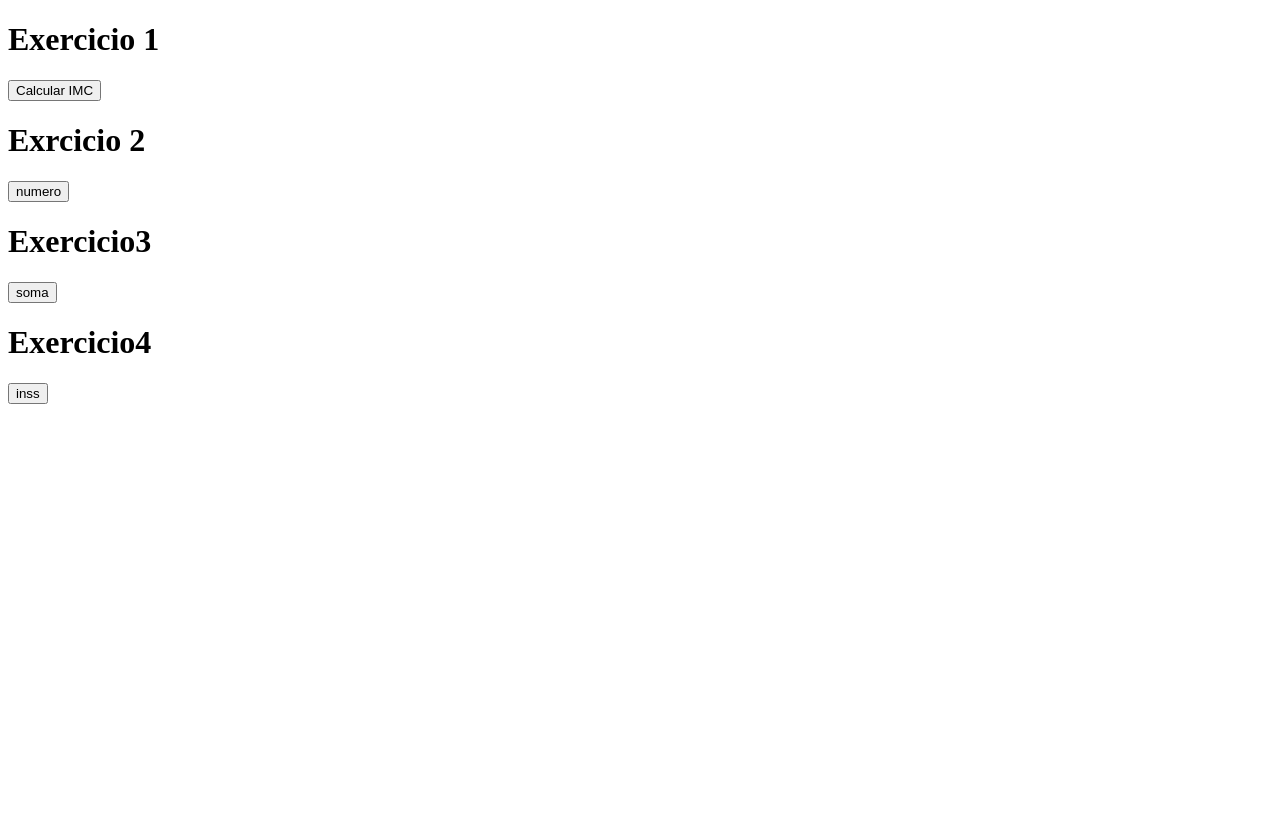
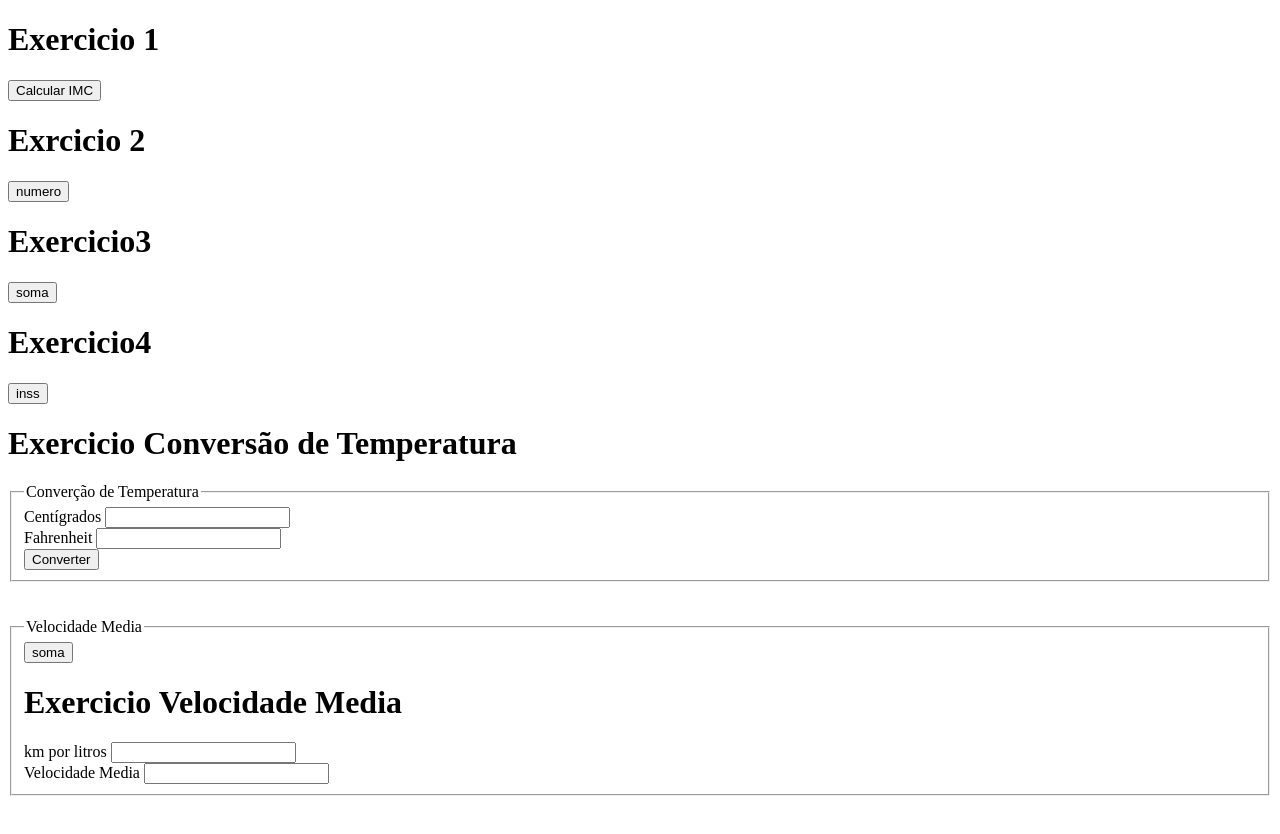
Before and after one commit to carlos46esantos/Exercicio_JavaScript, a plain HTML site: page index.html in a window 1280 px wide. Before the commit the page ends 800 px from the top, so only its background shows below. Drawn offline with Linux system fonts and the light colour scheme.

Commit message:
Temperatura , velocidade media

```diff
--- /dev/null
+++ b/Temperatura.js
@@ -0,0 +1,20 @@
+function ConverterTemperatura() {
+    if (document.getElementById('Centigrados').value == ""){
+        alert("O precimento e obrigatorio"),focus(); //manda o cursor para o campo
+        return;
+    }
+
+    // pegando o valor do campo centigrados
+    let c =parseFloat(document.getElementById('Centigrados').value);
+    // faço o calculo da conversão
+    let f = (9 * c + 160) / 5;
+    //atribuir o resultado ao valor do campo fahrenit
+    document.getElementById('Fahrenheit').value = f;
+
+    if (f > 50){
+        document.getElementById('Fahrenheit').style.backgroundColor = 'red';
+    }else {
+        document.getElementById('Fahrenheit').style.backgroundColor = 'blue';
+    }
+
+}
--- /dev/null
+++ b/VelocidadeMedia.js
@@ -0,0 +1,6 @@
+function VelocidadeMedia() {
+    let KmPorLitros = parseFloat(document.getElementById('km/litros').value)
+    let VelicidadeMedia =parseFloat(document.getElementById('Velocidade Media').value)
+    let Distancia = (tempo * velocidade)
+    let QtdeLitros = (distancia / 12)
+}
--- a/index.html
+++ b/index.html
@@ -9,6 +9,8 @@
     <script type="text/javascript" src="ParImpar.js"></script>
     <script type="text/javascript" src="SomaDosNumeros.js"></script>
     <script type="Text/javascript" src="Aposentadoria.js"></script>
+    <script type="text/javascript" src="Temperatura.js"></script>
+    <script type="text/javascript" src="VelocidadeMedia.js"></script>
 </head>
 <body>
     <h1>Exercicio 1</h1>
@@ -19,5 +21,36 @@
     <input type="button" value="soma" onclick=" SomaDosNumeros()"><br>
     <h1>Exercicio4</h1>
     <input type="button" value="inss" onclick=" Aposentadoria()"><br>
+
+    <h1>Exercicio Conversão de Temperatura</h1>
+    <fieldset>
+        <legend> Converção de Temperatura</legend>
+    <label for="Centigrados">Centígrados</label>
+    <input type="number" id="Centigrados" ><br>
+
+
+    <label for="Fahrenheit">Fahrenheit </label>
+    <input type="number" id="Fahrenheit"><br>
+    <input type="button" value="Converter" onclick="ConverterTemperatura()">
+
+</fieldset><br><br>
+
+
+<fieldset>
+<input type="button" value="soma" onclick=" VelocidadeMedia()"><br>
+    <h1>Exercicio Velocidade Media</h1>
+    <legend> Velocidade Media</legend>
+    <label for="km por litros"> km por litros </label>
+    <input type="number" id="km/litros" onclick=" KmPorLitros()"><br>
+
+    <label for="Velocidade Media"> Velocidade Media </label>
+    <input type="number" id="Velocidade Media" onclick="VelicidadeMedia()"><br>
+
+
+
+
+
+    </fieldset>
+<br><br>
 </body>
 </html>
```
